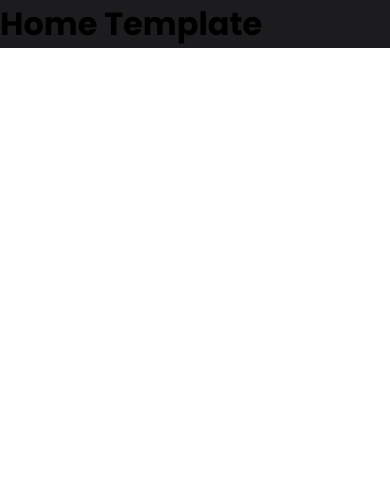
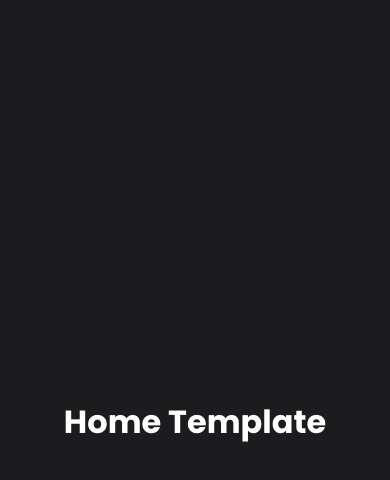
Before and after one commit to Erik161/REACT-postgresql-supabase-inventory-control-system, a React (Vite) app: page / in a window 390 px wide. Shown: the top 480 px of the page. Built offline with nearby package versions, Linux system fonts and the light colour scheme.

Commit message:
It started with the configuration of the responsive for the tablet version with the hamburger menu and the sidebar to show different widths when opening and closing.

```diff
--- a/src/App.jsx
+++ b/src/App.jsx
@@ -1,19 +1,29 @@
 import styled, { ThemeProvider } from "styled-components";
 import {AuthContextProvider, MyRoutes, Light, Dark} from "./index"
 import { createContext, useState } from 'react'
+import {Device} from "./styles/breackpoints"
 export const ThemeContext = createContext(null);
 
 function App() {
   const [themeuse, setTheme] = useState("dark");
   const theme = themeuse==="light" ? "light" : "dark";
   const themeStyle = theme==="light" ? Light : Dark;
+  const [sidebarOpen, setSidebarOpen] = useState(false);
 
   return (
     <>
       <ThemeContext.Provider value={{theme, setTheme}}>
         <ThemeProvider theme={themeStyle}>
           <AuthContextProvider>
-            <Container>
+            <Container className={sidebarOpen ? "active" :""}>
+              <section className="ContentSidebar">
+
+              </section>
+              <section className="ContentMenuambur">
+              </section>
+              <section className="ContentRoutes">
+
+              </section>
               <MyRoutes/>
             </Container>
           </AuthContextProvider>
@@ -23,11 +33,46 @@
   )
 }
 
-const Container = styled.div`
+const Container = styled.main`
   display:grid;
   grid-template-columns:1fr;
   background-color:${({theme})=>theme.bgtotal};
 
+  .ContentSidebar{
+    display:none;
+  }
+  .ContentMenuambur{
+    display:block;
+    position:absolute;
+    left:20px;
+  }
+
+  @media ${Device.tablet}{
+    grid-template-columns:65px 1fr;
+    &.active{
+      grid-template-columns:220px 1fr;
+    }
+    .ContentSidebar{
+      display:initial;
+    }
+
+    .ContentMenuambur{
+      display:none;
+    }
+
+  }
+
+  .ContentRoutes{
+    grid-column:1;
+    width:100%;
+    @media ${Device.tablet}{
+      grid-column:2;
+    }
+
+
+  }
+
+
 `;
 
 export default App
--- a/src/components/templates/HomeTemplate.jsx
+++ b/src/components/templates/HomeTemplate.jsx
@@ -5,5 +5,12 @@
   </Container>);
 }
 const Container =styled.div`
-
+  display:flex;
+  justify-content:center;
+  align-items:center;
+  height:100vh;
+  overflow:hidden;
+  background-color:${({theme})=>theme.bgtotal};
+  color: ${({theme})=>theme.text};
+  width:100%;
 `
```
